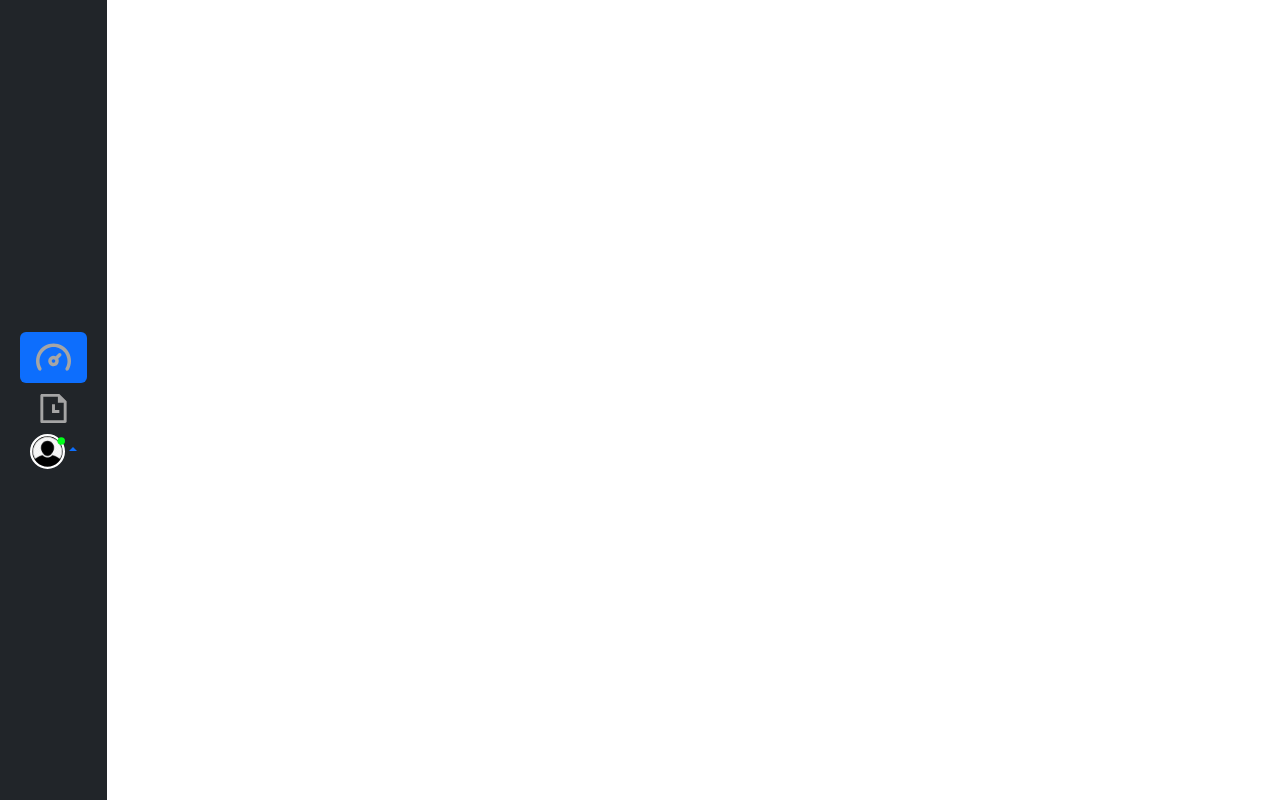
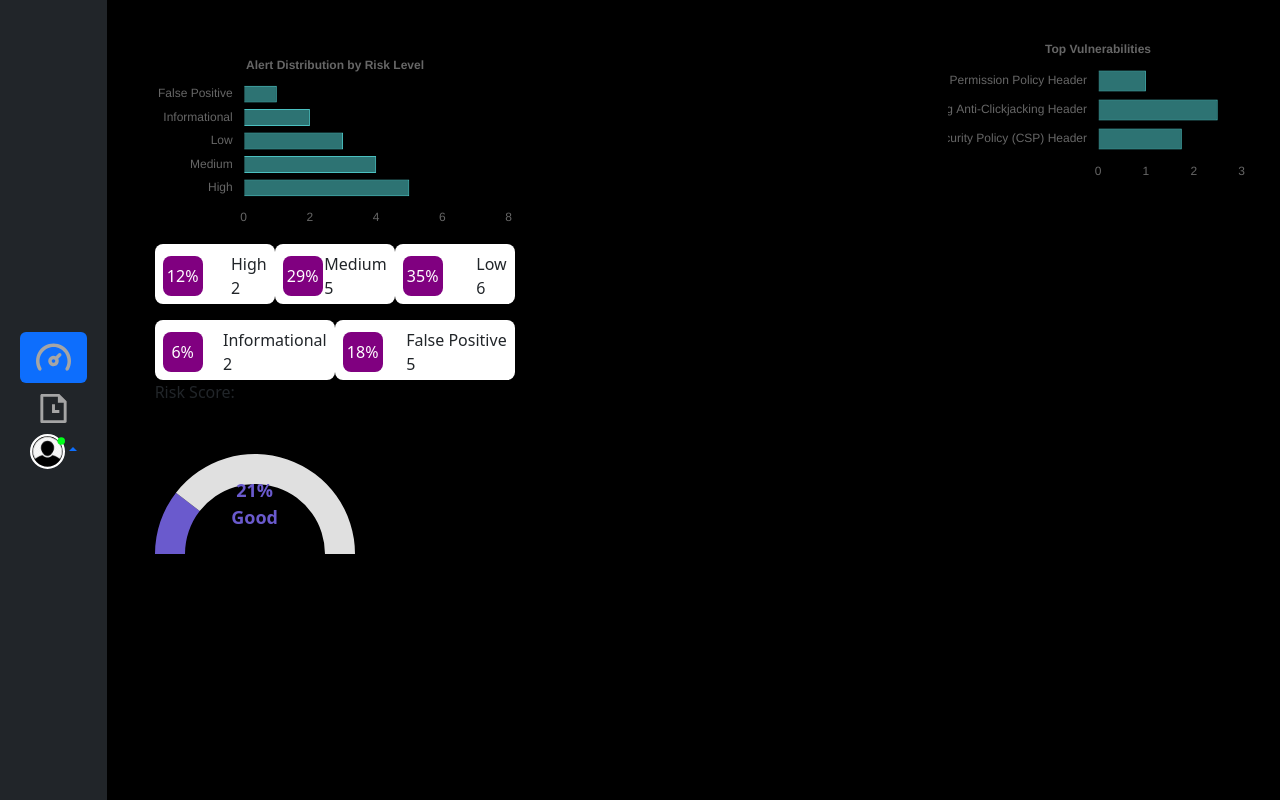
Before and after one commit to AhmadShykh/fyp, a React (Create React App) app in the folder fyp/: page /DashboardPage in a window 1280 px wide. Before the commit this address had no page. Built offline with nearby package versions, Linux system fonts and the light colour scheme.

Commit message:
feat: Dashboard added

```diff
--- a/fyp/package.json
+++ b/fyp/package.json
@@ -8,8 +8,10 @@
     "@testing-library/user-event": "^13.5.0",
     "axios": "^1.7.7",
     "bootstrap": "^5.3.3",
+    "chart.js": "^4.4.7",
     "fyp": "file:",
     "react": "^18.3.1",
+    "react-chartjs-2": "^5.3.0",
     "react-dom": "^18.3.1",
     "react-router-dom": "^7.1.4",
     "react-scripts": "5.0.1",
--- a/fyp/src/App.js
+++ b/fyp/src/App.js
@@ -1,5 +1,6 @@
 import { Route, BrowserRouter as Router, Routes } from "react-router-dom";
 import SideBar from "./components/SideBar";
+import DashboardPage from "./pages/DashboardPage";
 import HistoryPage from "./pages/HistoryPage";
 import HomePage from "./pages/HomePage";
 import LoginPage from "./pages/LoginPage";
@@ -17,6 +18,7 @@ function App() {
           <Route path="/HistoryPage" element={<HistoryPage />} />
           <Route path="/SignupPage" element={<SignupPage />} />
           <Route path="/ProcessPage" element={<ProcessPage />} />
+          <Route path="/DashboardPage" element={<DashboardPage />} />
         </Routes>
       </div>
     </Router>
--- /dev/null
+++ b/fyp/src/components/AlertDistributionChart.jsx
@@ -0,0 +1,57 @@
+import {
+  BarElement,
+  CategoryScale,
+  Chart as ChartJS,
+  Legend,
+  LinearScale,
+  Title,
+  Tooltip,
+} from "chart.js";
+import React from "react";
+import { Bar } from "react-chartjs-2";
+
+ChartJS.register(
+  CategoryScale,
+  LinearScale,
+  BarElement,
+  Title,
+  Tooltip,
+  Legend,
+);
+
+const AlertDistributionChart = () => {
+  const data = {
+    labels: ["False Positive", "Informational", "Low", "Medium", "High"],
+    datasets: [
+      {
+        data: [1, 2, 3, 4, 5, 6, 7, 8], // Adjusted data to match labels
+        backgroundColor: "rgba(75, 192, 192, 0.6)",
+        borderColor: "rgba(75, 192, 192, 1)",
+        borderWidth: 1,
+      },
+    ],
+  };
+
+  const options = {
+    indexAxis: "y",
+    responsive: true,
+    plugins: {
+      legend: {
+        display: false,
+      },
+      title: {
+        display: true,
+        text: "Alert Distribution by Risk Level",
+      },
+    },
+    scales: {
+      x: {
+        beginAtZero: true,
+      },
+    },
+  };
+
+  return <Bar data={data} options={options} />;
+};
+
+export default AlertDistributionChart;
--- /dev/null
+++ b/fyp/src/components/GraphLegend.jsx
@@ -0,0 +1,48 @@
+import React from "react";
+
+const GraphLegend = ({ percentage, label, count, width = 100 }) => {
+  return (
+    <div
+      style={{
+        backgroundColor: "white",
+        width: width, // Allow width to be dynamic
+        height: 60,
+        borderRadius: 8,
+        marginTop: 16,
+      }}
+    >
+      <div
+        style={{
+          flexDirection: "row",
+          display: "flex",
+          justifyContent: "space-between",
+          alignItems: "center", // Center content vertically
+          padding: 8,
+        }}
+      >
+        {/* Percentage Box */}
+        <div
+          style={{
+            width: 40,
+            height: 40,
+            backgroundColor: "purple",
+            color: "white",
+            textAlign: "center",
+            lineHeight: "40px",
+            borderRadius: 8,
+          }}
+        >
+          {percentage}%
+        </div>
+
+        {/* Label & Count */}
+        <div>
+          <div>{label}</div>
+          <div>{count}</div>
+        </div>
+      </div>
+    </div>
+  );
+};
+
+export default GraphLegend;
--- /dev/null
+++ b/fyp/src/components/RiskScoreChart.jsx
@@ -0,0 +1,51 @@
+import { ArcElement, Chart as ChartJS, Legend, Tooltip } from "chart.js";
+import React from "react";
+import { Doughnut } from "react-chartjs-2";
+
+ChartJS.register(ArcElement, Tooltip, Legend);
+
+const RiskScoreChart = ({ percentage = 21 }) => {
+  const data = {
+    datasets: [
+      {
+        data: [percentage, 100 - percentage], // Filled and empty part
+        backgroundColor: ["#6a5acd", "#e0e0e0"], // Purple and gray
+        borderWidth: 0,
+      },
+    ],
+  };
+
+  const options = {
+    cutout: "70%", // Controls inner circle size
+    rotation: 270, // Starts from top
+    circumference: 180, // Creates a half-circle effect
+    plugins: {
+      legend: { display: false },
+      tooltip: { enabled: false }, // Hide default tooltip
+    },
+  };
+
+  return (
+    <div style={{ position: "relative", width: 200, height: 200 }}>
+      <Doughnut data={data} options={options} />
+      {/* Centered Text */}
+      <div
+        style={{
+          position: "absolute",
+          top: "50%",
+          left: "50%",
+          transform: "translate(-50%, -50%)",
+          textAlign: "center",
+          fontSize: 18,
+          fontWeight: "bold",
+          color: "#6a5acd",
+        }}
+      >
+        {percentage}% <br />
+        Good
+      </div>
+    </div>
+  );
+};
+
+export default RiskScoreChart;
--- a/fyp/src/components/SideBar.jsx
+++ b/fyp/src/components/SideBar.jsx
@@ -14,9 +14,9 @@ const SideBar = () => {
 
   const handleNavigation = (page) => {
     setSelected(page);
-    console.log("selected page ", selected);
+
     if (page === "dashboard") {
-      navigate("/dashboard");
+      navigate("/DashboardPage");
     } else if (page === "history") {
       navigate("/HistoryPage");
     }
--- /dev/null
+++ b/fyp/src/components/TopVulnerabilitiesChart.jsx
@@ -0,0 +1,61 @@
+import {
+  BarElement,
+  CategoryScale,
+  Chart as ChartJS,
+  Legend,
+  LinearScale,
+  Title,
+  Tooltip,
+} from "chart.js";
+import React from "react";
+import { Bar } from "react-chartjs-2";
+
+ChartJS.register(
+  CategoryScale,
+  LinearScale,
+  BarElement,
+  Title,
+  Tooltip,
+  Legend,
+);
+
+const TopVulnerabilitiesChart = () => {
+  const data = {
+    labels: [
+      "Permission Policy Header",
+      "Missing Anti-Clickjacking Header",
+      "Content Security Policy (CSP) Header",
+    ],
+    datasets: [
+      {
+        data: [1, 2.5, 1.75],
+        backgroundColor: "rgba(75, 192, 192, 0.6)",
+        borderColor: "rgba(75, 192, 192, 1)",
+        borderWidth: 1,
+      },
+    ],
+  };
+
+  const options = {
+    indexAxis: "y",
+    responsive: true,
+    plugins: {
+      legend: {
+        display: false,
+      },
+      title: {
+        display: true,
+        text: "Top Vulnerabilities",
+      },
+    },
+    scales: {
+      x: {
+        beginAtZero: true,
+      },
+    },
+  };
+
+  return <Bar data={data} options={options} />;
+};
+
+export default TopVulnerabilitiesChart;
--- /dev/null
+++ b/fyp/src/pages/DashboardPage.jsx
@@ -0,0 +1,65 @@
+import "bootstrap/dist/css/bootstrap.min.css";
+import React from "react";
+import AlertDistributionChart from "../components/AlertDistributionChart";
+import GraphLegend from "../components/GraphLegend";
+import RiskScoreChart from "../components/RiskScoreChart";
+import TopVulnerabilitiesChart from "../components/TopVulnerabilitiesChart";
+
+const DashboardPage = () => {
+  return (
+    <div
+      style={{
+        backgroundColor: "black",
+        width: "100%",
+        padding: 32,
+      }}
+    >
+      <div
+        style={{
+          display: "flex",
+          flexDirection: "row",
+          justifyContent: "space-between",
+        }}
+      >
+        <div>
+          <div style={{ width: "100%", padding: 16 }}>
+            {/* Imported Component */}
+            <AlertDistributionChart />
+            <div style={{ flexDirection: "row", display: "flex" }}>
+              <GraphLegend percentage={12} label="High" count={2} width={120} />
+              <GraphLegend
+                percentage={29}
+                label="Medium"
+                count={5}
+                width={120}
+              />
+              <GraphLegend percentage={35} label="Low" count={6} width={120} />
+            </div>
+            <div style={{ flexDirection: "row", display: "flex" }}>
+              <GraphLegend
+                percentage={6}
+                label="Informational"
+                count={2}
+                width={180}
+              />
+              <GraphLegend
+                percentage={18}
+                label="False Positive"
+                count={5}
+                width={180}
+              />
+            </div>
+            Risk Score:
+            <RiskScoreChart percentage={21} />
+          </div>
+        </div>
+
+        <div>
+          <TopVulnerabilitiesChart />
+        </div>
+      </div>
+    </div>
+  );
+};
+
+export default DashboardPage;
--- a/fyp/src/pages/HomePage.jsx
+++ b/fyp/src/pages/HomePage.jsx
@@ -29,7 +29,7 @@ const HomePage = () => {
   };
 
   return (
-    <div className="d-flex flex-column justify-content-center align-items-center">
+    <div className="d-flex flex-column justify-content-center align-items-center w-100">
       <img src={Logo} alt="App Logo" className="img-fluid" />
       <input
         type="text"
--- a/fyp/src/pages/SignupPage.jsx
+++ b/fyp/src/pages/SignupPage.jsx
@@ -13,7 +13,7 @@ const SignupPage = () => {
     e.preventDefault();
 
     try {
-      const res = await axios.post("/api/auth/signup", {
+      await axios.post("/api/auth/signup", {
         name,
         email,
         contact,
```
Also changed, not shown: 1 other file (tests, documents, lock files or other folders).
